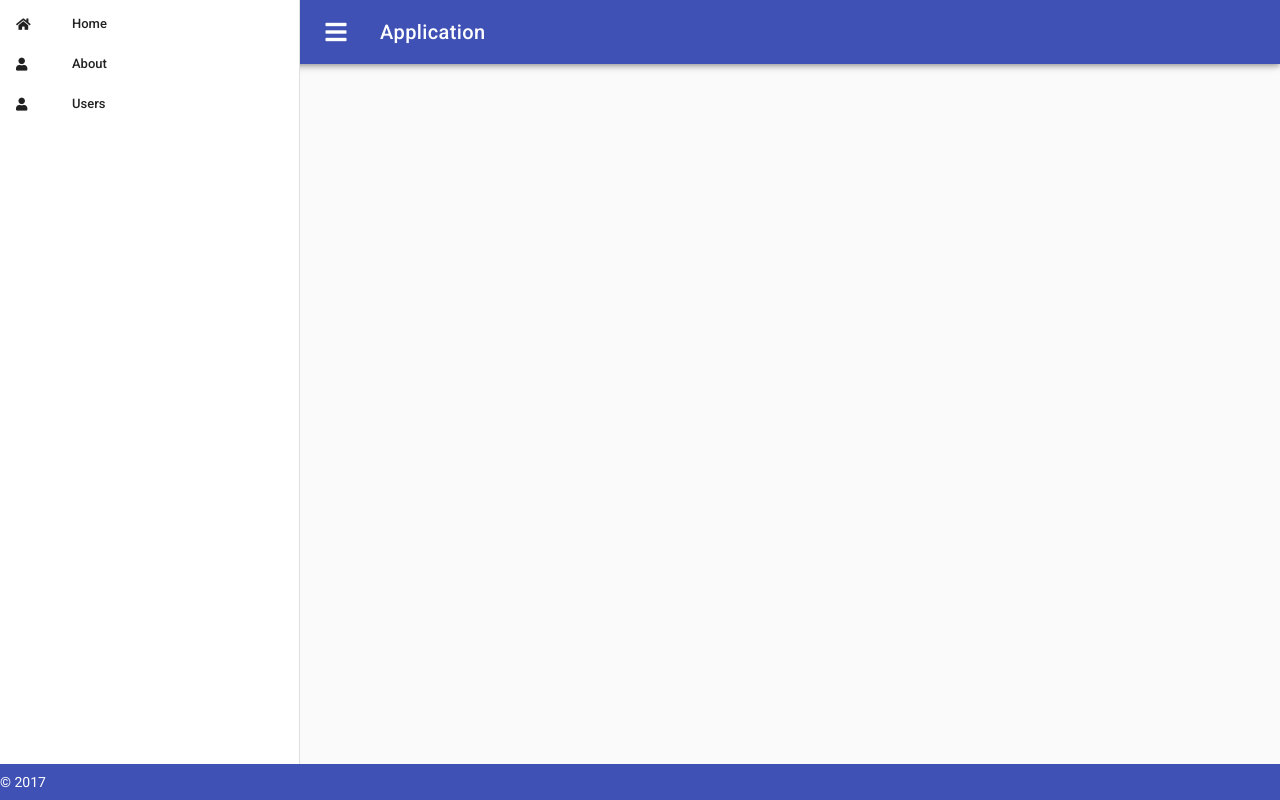
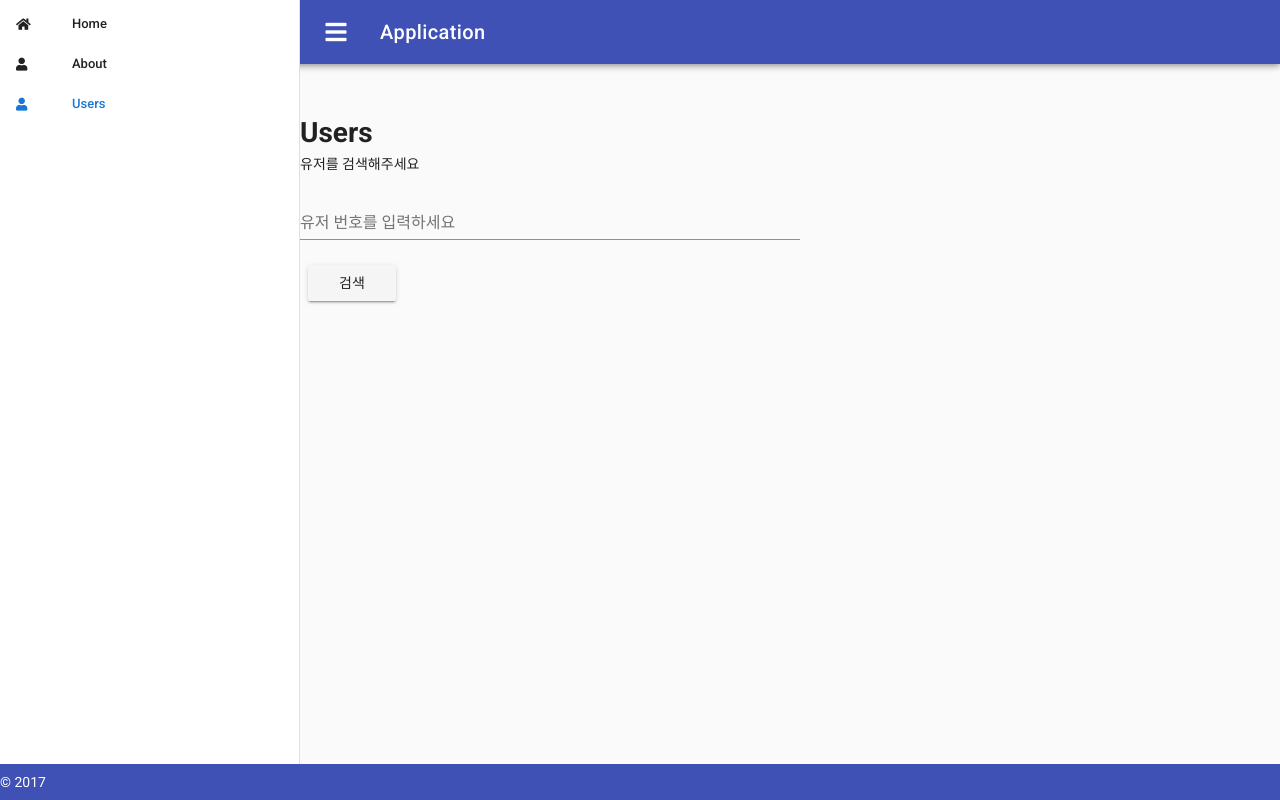
Before and after one commit to KIMINJOONG/vue-router, a Vue app: page /users in a window 1280 px wide. Built offline with nearby package versions, Linux system fonts and the light colour scheme.

Commit message:
vue children

```diff
--- a/src/App.vue
+++ b/src/App.vue
@@ -18,11 +18,7 @@
             <v-list-tile-title>About</v-list-tile-title>
           </v-list-tile-content>
         </v-list-tile>
-        <v-list-tile
-          router
-          :to="{name:'users', params: {id: 4321, name: 'hoza'}, query: {group: 'member', category: 'trial'}}"
-          exact
-        >
+        <v-list-tile router :to="{name:'users'}" exact>
           <v-list-tile-action>
             <i class="fas fa-user"></i>
           </v-list-tile-action>
--- a/src/router.js
+++ b/src/router.js
@@ -10,6 +10,14 @@ const About = () => {
 
 const Users = () => {
   return import("./views/Users.vue");
+};
+
+const UsersDetail = () => {
+  return import("./views/UsersDetail.vue");
+};
+
+const UsersEdit = () => {
+  return import("./views/UsersEdit.vue");
 };
 
 export default new Router({
@@ -27,9 +35,21 @@ export default new Router({
       component: About
     },
     {
-      path: "/users/:id",
+      path: "/users",
       name: "users",
-      component: Users
+      component: Users,
+      children: [
+        {
+          path: ":id",
+          name: "users-detail",
+          component: UsersDetail
+        },
+        {
+          path: ":id/edit",
+          name: "users-edit",
+          component: UsersEdit
+        }
+      ]
     }
   ]
 });
--- a/src/views/Users.vue
+++ b/src/views/Users.vue
@@ -1,25 +1,31 @@
 <template>
-  <div class="text-xs-center">
-    <h1>Users</h1>
-    <p>이 유저는 현재 유저 번호가 {{ userId }} 입니다.</p>
-    {{ $route.params.name }}
-    <h1>그룹: {{$route.query.group}}</h1>
-    <h1>카테고리 : {{$route.query.category}}</h1>
-    <h1>이름: {{$route.query.name}}</h1>
-    <h1>주소 : {{$route.query.address}}</h1>
-  </div>
+  <v-layout row wrap pt-5 text-cs-center style="max-width: 500px; margin 0 atuo;">
+    <v-flex xs12>
+      <h1>Users</h1>
+      <p>유저를 검색해주세요</p>
+    </v-flex>
+    <v-flex xs12>
+      <v-text-field v-model="userId" label="유저 번호를 입력하세요"></v-text-field>
+      <v-btn
+        @click="$router.push({
+        name: 'users-detail',
+        params: {
+        id: userId
+      }})"
+      >검색</v-btn>
+    </v-flex>
+    <v-flex>
+      <router-view></router-view>
+    </v-flex>
+  </v-layout>
 </template>
 
 <script>
 export default {
-  computed: {
-    userId() {
-      return this.$route.params.id;
-    }
-  },
-  created() {
-    console.log("router", this.$router);
-    console.log("route", this.$route);
+  data() {
+    return {
+      userId: null
+    };
   }
 };
 </script>
--- /dev/null
+++ b/src/views/UsersDetail.vue
@@ -0,0 +1,24 @@
+<template>
+  <div>
+    <h1>UsersDetail</h1>
+    <p>유저 번호 : {{ userId }}</p>
+    <v-btn @click="edit">수정</v-btn>
+  </div>
+</template>
+
+<script>
+export default {
+  computed: {
+    userId() {
+      return this.$route.params.id;
+    }
+  },
+  methods: {
+    edit() {
+      this.$router.push({
+        name: "users-edit"
+      });
+    }
+  }
+};
+</script>
--- /dev/null
+++ b/src/views/UsersEdit.vue
@@ -0,0 +1,16 @@
+<template>
+  <div>
+    <h1>Users Edit</h1>
+    {{userId}}
+  </div>
+</template>
+
+<script>
+export default {
+  computed: {
+    userId() {
+      return this.$route.params.id;
+    }
+  }
+};
+</script>
```
